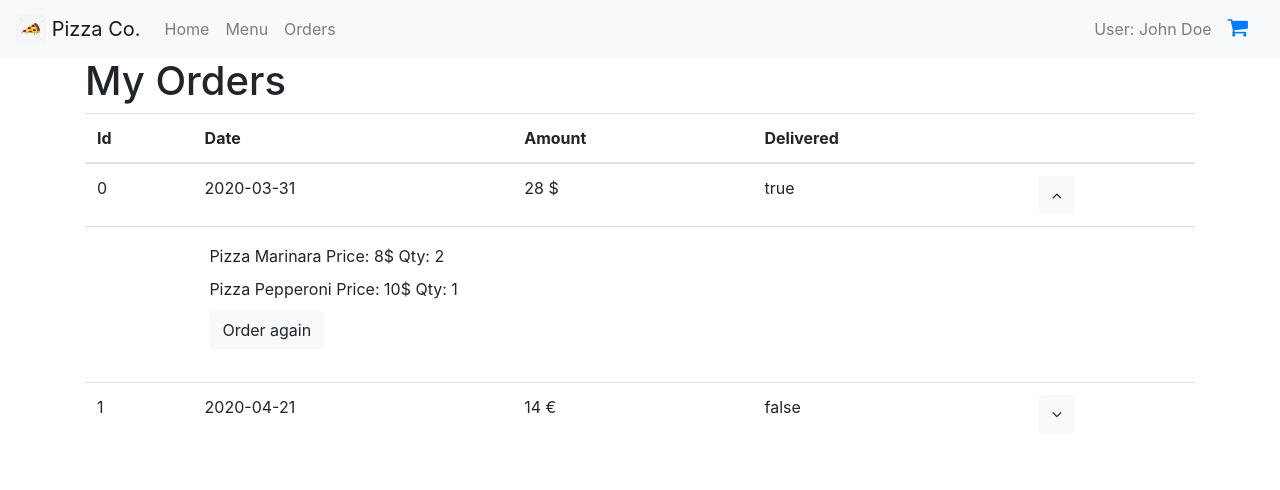
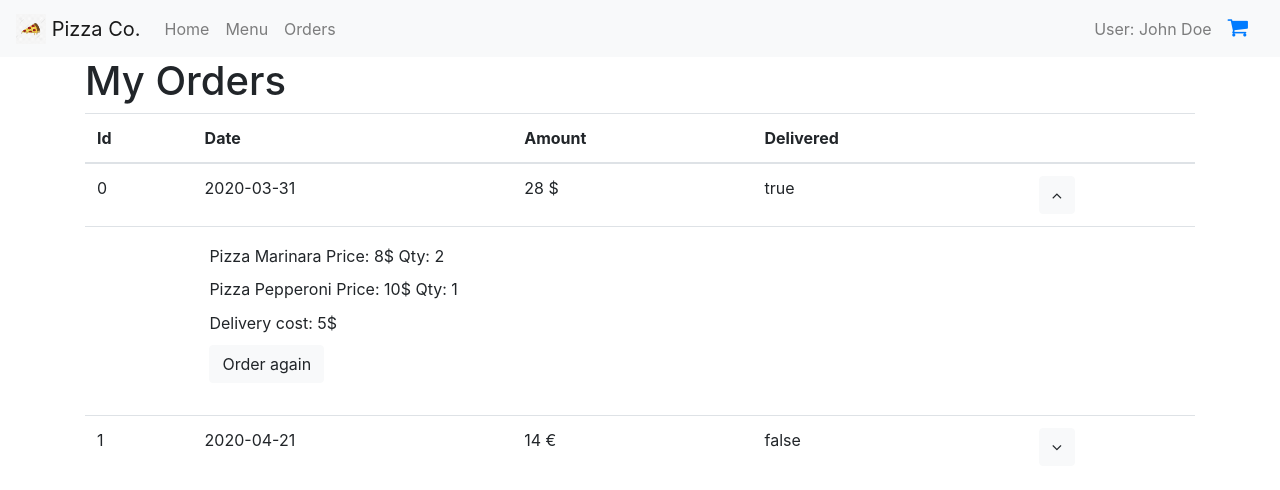
Before and after one commit to sovcharov/pizza, an Angular app: page /orders in a window 1280 px wide. Both pictures are taken after a click on the button 1056 px from the left and 195 px from the top of the page. Shown: the top 490 px of the page. Built offline with nearby package versions, Linux system fonts and the light colour scheme.

Commit message:
Order delivery cost info added to orders history

```diff
--- a/src/app/pages/orders/orders.component.html
+++ b/src/app/pages/orders/orders.component.html
@@ -43,6 +43,11 @@
               </ng-container>
               <tr>
                 <td colspan = "6">
+                  Delivery cost: {{order.shippingCost}}{{getCurrencyMark(order.currency)}}
+                </td>
+              </tr>
+              <tr>
+                <td colspan = "6">
                   <button (click) = "orderAgain(order.cart)" class="btn btn-light">Order again</button>
                 </td>
               </tr>
--- a/src/app/pages/orders/orders.component.ts
+++ b/src/app/pages/orders/orders.component.ts
@@ -5,8 +5,6 @@ import { CurrencyService } from './../../../services/currency.service';
 import { OrdersService } from './../../../services/orders.service';
 import { InventoryService } from './../../../services/inventory.service';
 import { CartService } from './../../../services/cart.service';
-
-
 
 @Component({
   selector: 'app-orders',
```
